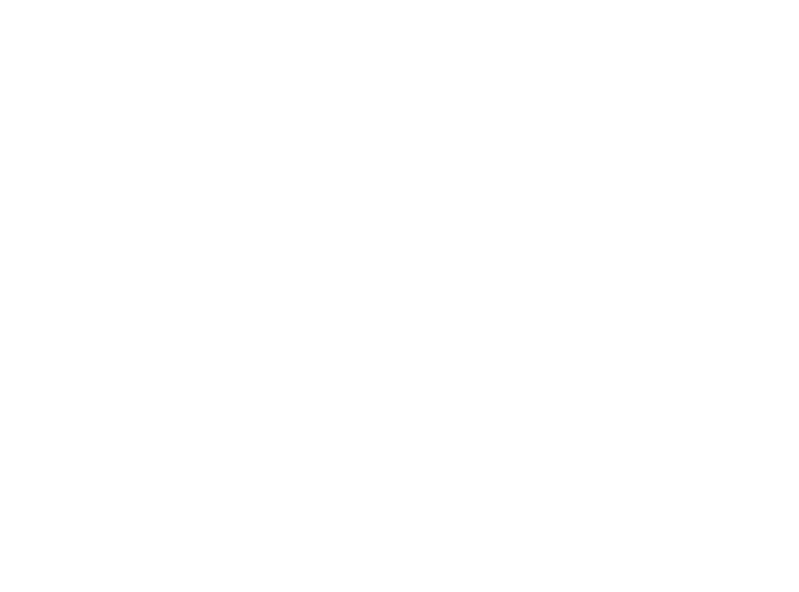
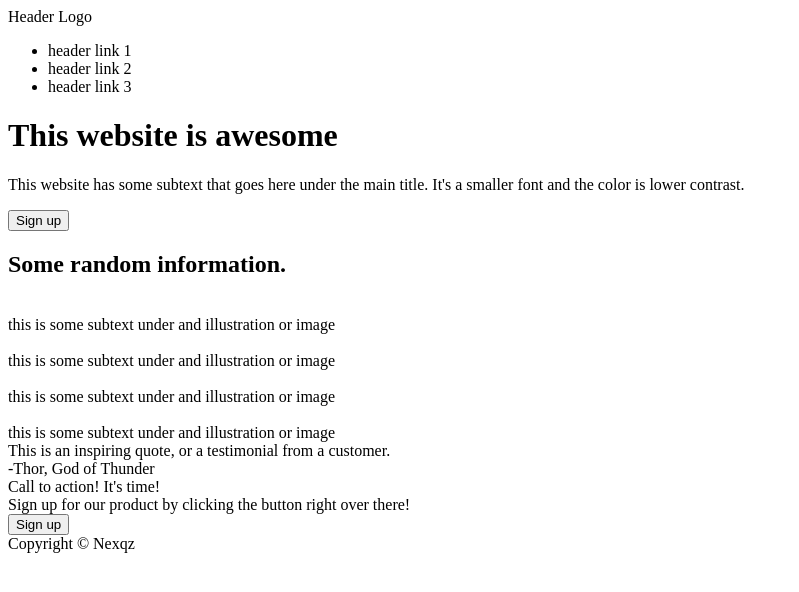
Before and after one commit to Nexqz/odin-landing-page, a plain HTML site: page index.html in a window 1280 px wide. Shown: the whole page, without its empty margins (0-799 px from the left). Drawn offline with Linux system fonts and the light colour scheme.

Commit message:
Setup Index.html

```diff
--- a/index.html
+++ b/index.html
@@ -6,6 +6,59 @@
     <title>Document</title>
 </head>
 <body>
+    <header>
+        <div>Header Logo</div>
+        <ul>
+            <li>header link 1</li>
+            <li>header link 2</li>
+            <li>header link 3</li>
+        </ul>
+    </header>
+    <div>
+        <div>
+            <h1>This website is awesome</h1>
+            <p>This website has some subtext that goes here under the main title. It's a smaller font and the color is lower contrast.</p>
+            <button>Sign up</button>
+            <img src="" alt="">
+        </div>
+        <div>
+            <h2>Some random information.</h2>
+            <div>
+                <img src="" alt="">
+                <div>this is some subtext under and illustration or image</div>
+            </div>
+            <div>
+                <img src="" alt="">
+                <div>this is some subtext under and illustration or image</div>
+            </div>
+            <div>
+                <img src="" alt="">
+                <div>this is some subtext under and illustration or image</div>
+            </div>
+            <div>
+                <img src="" alt="">
+                <div>this is some subtext under and illustration or image</div>
+            </div>
+        </div>
+        <div>
+            <div>This is an inspiring quote, or a testimonial from a customer.</div>
+            <div>-Thor, God of Thunder</div>
+        </div>
+        <div>
+            <div>
+                <div>
+                    Call to action! It's time!
+                </div>
+                <div>
+                    Sign up for our product by clicking the button right over there!
+                </div>
+                <button>Sign up</button>
+            </div>
+        </div>
+    </div>
+    <footer>
+        <div>Copyright © Nexqz</div>
+    </footer>
 
 </body>
 </html>
```
